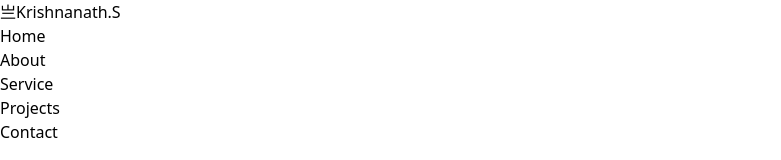
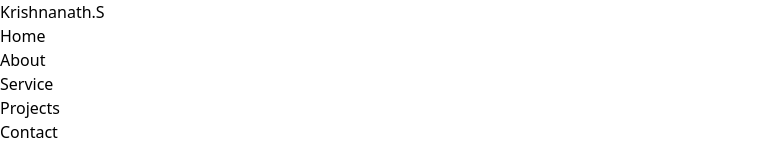
Before and after one commit to DJGuruji/Krishnanath, a React (Vite) app: page / in a window 1280 px wide. Shown: the top 160 px of the page, without its empty margins (0-781 px from the left). Built offline with nearby package versions, Linux system fonts and the light colour scheme.

Commit message:
new production link added

```diff
--- a/src/pages/Projects.jsx
+++ b/src/pages/Projects.jsx
@@ -69,14 +69,14 @@ const ProjectsPage = () => {
       description: 'Enter the realm of efficient complaint resolution with our online portal, meticulously constructed using HTML5, Tailwind CSS, and JavaScript. Designed to streamline the complaint handling process, our platform offers comprehensive features tailored for administrators, including settings management and branch addition functionalities. Administrators can effortlessly navigate through options such as adding branches, configuring settings, and more, ensuring smooth operation and customization of the portal. With intuitive design and seamless functionality, our platform empowers administrators to efficiently manage complaints and deliver prompt resolutions. Experience the pinnacle of complaint management efficiency with our online portal, built to simplify administrative tasks and enhance user satisfaction.',
       status: 'completed',
       githubLink: 'https://github.com/DJGuruji/Complaint-portal',
-      productionLink: 'nil'
+      productionLink: 'https://djguruji.github.io/Complaint-portal/dist/'
     },
     {
-      name: 'Calculator',
+      name: 'Calculato-JS',
       description: 'In my first project, I have ventured into the realm of web development by creating a simple yet functional calculator using HTML, CSS, and JavaScript. Through this endeavor, I have delved into the fundamentals of front-end design and programming, honing my skills in crafting user interfaces and implementing logic to perform basic arithmetic operations. From addition to division, my calculator offers a seamless experience for users to perform calculations effortlessly. This project marks the beginning of my journey in web development, providing me with valuable hands-on experience and paving the way for future endeavors in the field',
       status: 'completed',
       githubLink: 'https://github.com/DJGuruji/Calculator-js',
-      productionLink: 'nil'
+      productionLink: 'https://djguruji.github.io/Calculator-js/'
     },
   ];
 
--- a/src/router/HomeRouter.jsx
+++ b/src/router/HomeRouter.jsx
@@ -34,7 +34,7 @@ const HomeRouter = () => {
         <div className="flex justify-between w-screen items-center">
           <h1 className="text-yellow-300 text-2xl font-bold ml-3 font-slab ">
           <Link to="/" onClick={handleItemClick}>
-          亗Krishnanath.S
+          Krishnanath.S
           </Link>
           </h1>
           <div className="w-1/2"></div>
```
